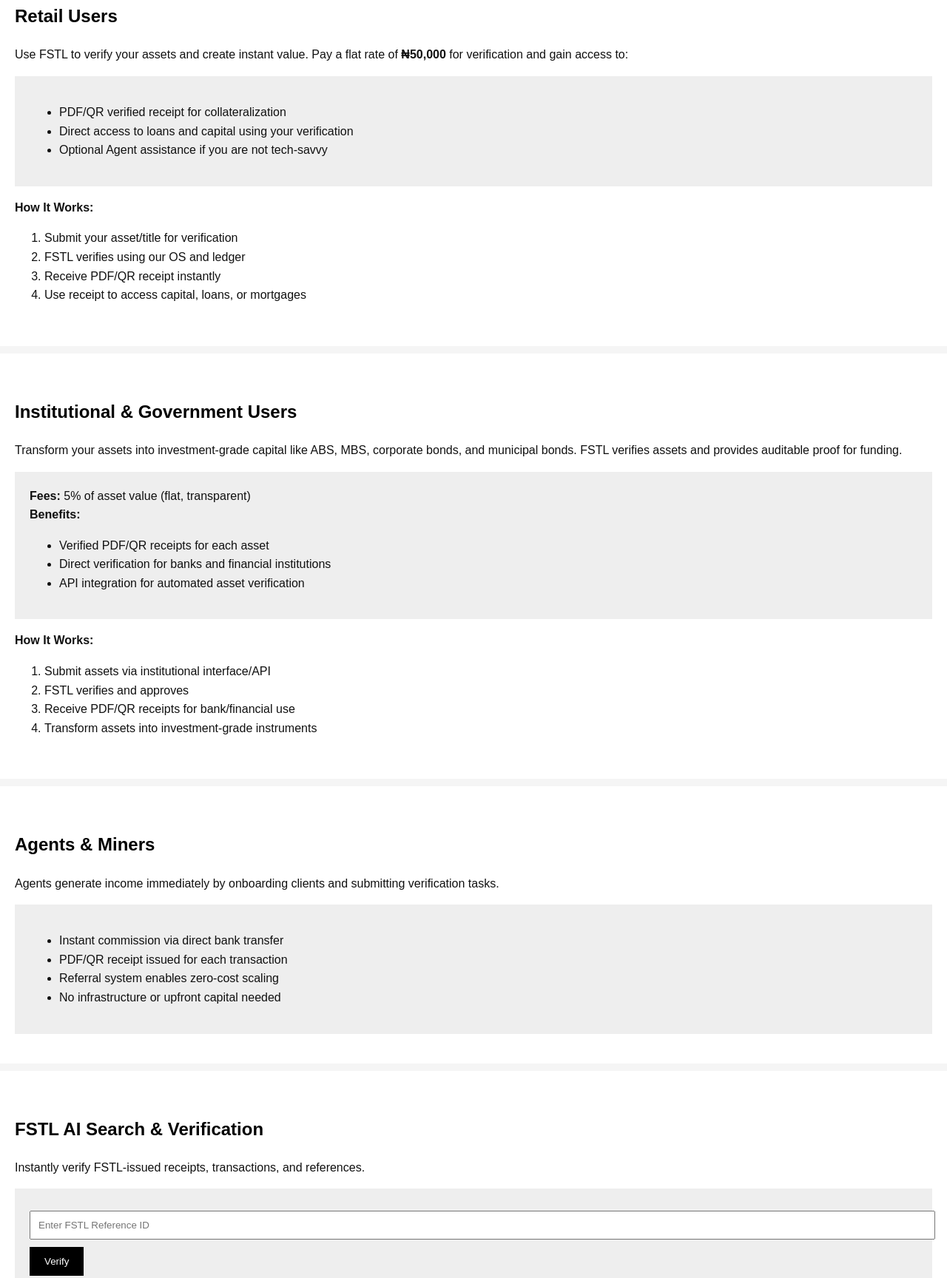
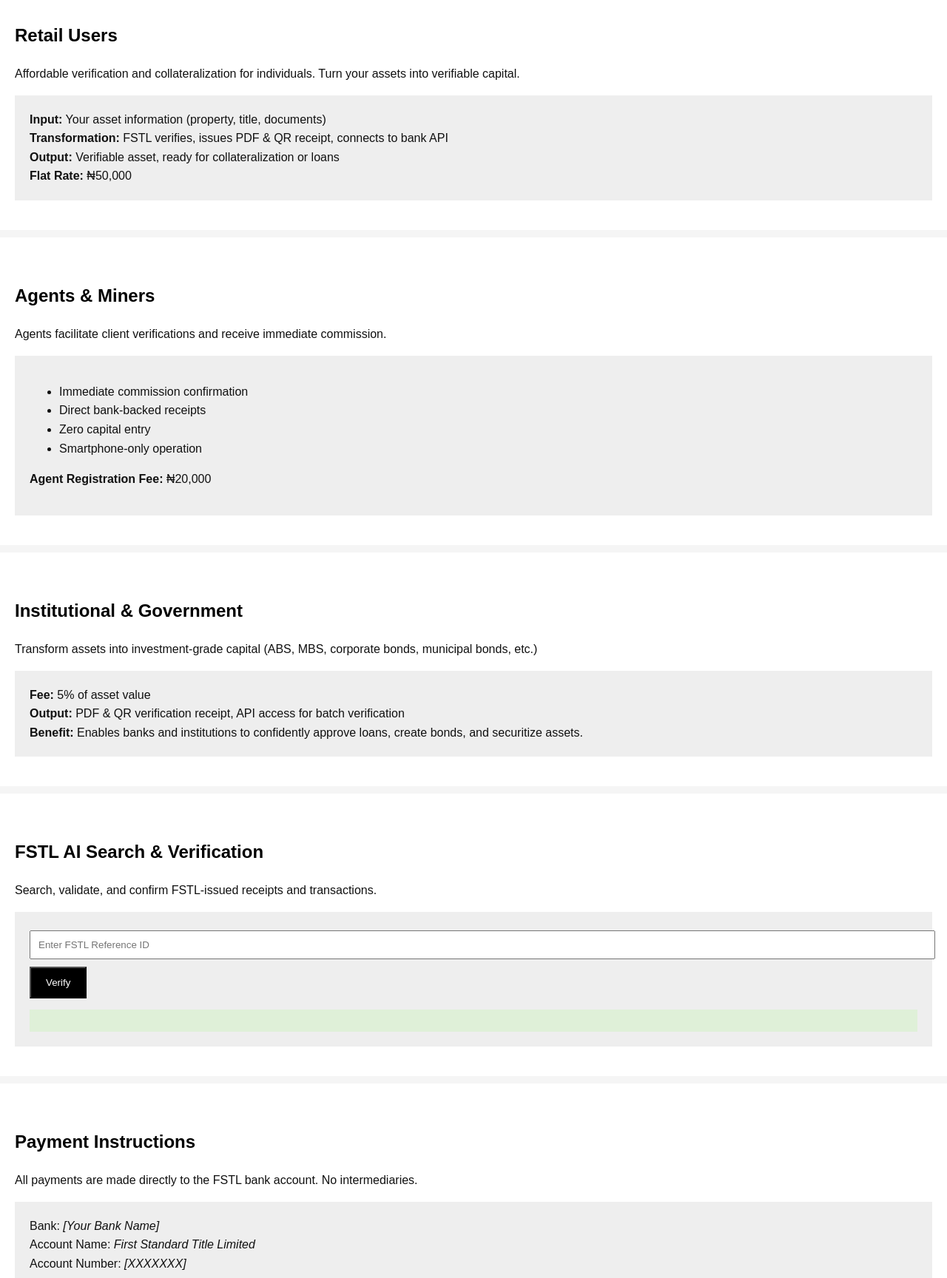
Before and after one commit to omorishaoba-alt/firststandardtitle.github.io, a plain HTML site: page index.html in a window 1280 px wide. Shown: the part 439-2167 px from the top of the page at 74% size. Drawn offline with Linux system fonts and the light colour scheme.

Commit message:
Refactor index.html for clarity and new features
Updated HTML structure and content for improved clarity and functionality. Enhanced styling and added new sections for better user experience.

```diff
--- a/index.html
+++ b/index.html
@@ -1,128 +1,102 @@
 <!DOCTYPE html>
 <html lang="en">
 <head>
-  <meta charset="UTF-8">
-  <title>FSTL – First Standard Title Limited</title>
-  <meta name="viewport" content="width=device-width, initial-scale=1.0">
-  <meta name="description" content="FSTL – Nigeria's Trust Infrastructure for Digital Title Verification, Asset Collateralization, and Instant Revenue Generation">
-  <style>
-    body {font-family: Arial, sans-serif; margin:0; background:#f5f5f5; color:#111; line-height:1.6;}
-    nav {background:#000; padding:15px; position:sticky; top:0;}
-    nav a {color:#fff; margin-right:15px; text-decoration:none; font-weight:bold;}
-    section {padding:40px 20px; background:#fff; margin-bottom:10px;}
-    h1, h2 {color:#000;}
-    .cta {display:inline-block; padding:12px 20px; background:#000; color:#fff; text-decoration:none; margin-top:10px;}
-    .box {background:#eee; padding:20px; margin-top:15px;}
-    footer {background:#000; color:#fff; text-align:center; padding:20px; font-size:14px;}
-    input, select {padding:10px; width:100%; margin-top:10px; margin-bottom:10px;}
-    button {padding:12px 20px; background:#000; color:#fff; border:none; cursor:pointer;}
-  </style>
+<meta charset="UTF-8">
+<title>FSTL – First Standard Title Limited</title>
+<meta name="viewport" content="width=device-width, initial-scale=1.0">
+<meta name="description" content="FSTL – Digital Title Verification, Trust Infrastructure & Zero-Cost Revenue Engine">
+<style>
+  body { font-family: Arial, sans-serif; margin: 0; background:#f5f5f5; color:#111; line-height:1.6;}
+  nav { background:#000; padding:15px; position:sticky; top:0; z-index:100;}
+  nav a { color:#fff; margin-right:15px; text-decoration:none; font-weight:bold;}
+  section { padding:40px 20px; background:#fff; margin-bottom:10px;}
+  h1,h2 { color:#000; }
+  .cta { display:inline-block; padding:12px 20px; background:#000; color:#fff; text-decoration:none; margin-top:10px;}
+  .box { background:#eee; padding:20px; margin-top:15px;}
+  input, select { width:100%; padding:10px; margin-top:5px; }
+  footer { background:#000; color:#fff; text-align:center; padding:20px; font-size:14px; }
+  .result { margin-top:15px; padding:15px; background:#dff0d8; color:#3c763d; }
+</style>
 </head>
 <body>
 
 <nav>
   <a href="#home">Home</a>
   <a href="#retail">Retail</a>
-  <a href="#institution">Institutions</a>
   <a href="#agents">Agents</a>
-  <a href="#search">AI Search</a>
+  <a href="#institutions">Institutions</a>
+  <a href="#ai-search">AI Search</a>
   <a href="#payment">Payment</a>
-  <a href="#faq">FAQ</a>
 </nav>
 
-<!-- Home -->
+<!-- Home Section -->
 <section id="home">
   <h1>First Standard Title Limited (FSTL)</h1>
-  <p>FSTL is Nigeria’s trust infrastructure for digital title verification, collateralization, and institutional confidence. We turn assets into verifiable capital and cash.</p>
+  <p>
+    FSTL is Nigeria’s trust infrastructure for digital title verification, transaction validation,
+    and institutional confidence. Our OS allows anyone to transform assets into verifiable,
+    investment-grade capital safely and seamlessly.
+  </p>
   <div class="box">
     <strong>Operating Principle:</strong><br>
-    INPUTS → TRANSACTION → OUTPUTS<br>
+    Input → Transformation → Output<br>
     Zero Infrastructure. Immediate Revenue. Silent Scale.
   </div>
 </section>
 
-<!-- Retail -->
+<!-- Retail Section -->
 <section id="retail">
   <h2>Retail Users</h2>
-  <p>Use FSTL to verify your assets and create instant value. Pay a flat rate of <strong>₦50,000</strong> for verification and gain access to:</p>
+  <p>Affordable verification and collateralization for individuals. Turn your assets into verifiable capital.</p>
   <div class="box">
-    <ul>
-      <li>PDF/QR verified receipt for collateralization</li>
-      <li>Direct access to loans and capital using your verification</li>
-      <li>Optional Agent assistance if you are not tech-savvy</li>
-    </ul>
-  </div>
-  <p><strong>How It Works:</strong></p>
-  <ol>
-    <li>Submit your asset/title for verification</li>
-    <li>FSTL verifies using our OS and ledger</li>
-    <li>Receive PDF/QR receipt instantly</li>
-    <li>Use receipt to access capital, loans, or mortgages</li>
-  </ol>
-</section>
-
-<!-- Institutions -->
-<section id="institution">
-  <h2>Institutional & Government Users</h2>
-  <p>Transform your assets into investment-grade capital like ABS, MBS, corporate bonds, and municipal bonds. FSTL verifies assets and provides auditable proof for funding.</p>
-  <div class="box">
-    <strong>Fees:</strong> 5% of asset value (flat, transparent)<br>
-    <strong>Benefits:</strong>
-    <ul>
-      <li>Verified PDF/QR receipts for each asset</li>
-      <li>Direct verification for banks and financial institutions</li>
-      <li>API integration for automated asset verification</li>
-    </ul>
-  </div>
-  <p><strong>How It Works:</strong></p>
-  <ol>
-    <li>Submit assets via institutional interface/API</li>
-    <li>FSTL verifies and approves</li>
-    <li>Receive PDF/QR receipts for bank/financial use</li>
-    <li>Transform assets into investment-grade instruments</li>
-  </ol>
-</section>
-
-<!-- Agents / Miners -->
-<section id="agents">
-  <h2>Agents & Miners</h2>
-  <p>Agents generate income immediately by onboarding clients and submitting verification tasks.</p>
-  <div class="box">
-    <ul>
-      <li>Instant commission via direct bank transfer</li>
-      <li>PDF/QR receipt issued for each transaction</li>
-      <li>Referral system enables zero-cost scaling</li>
-      <li>No infrastructure or upfront capital needed</li>
-    </ul>
+    <strong>Input:</strong> Your asset information (property, title, documents)<br>
+    <strong>Transformation:</strong> FSTL verifies, issues PDF & QR receipt, connects to bank API<br>
+    <strong>Output:</strong> Verifiable asset, ready for collateralization or loans<br>
+    <strong>Flat Rate:</strong> ₦50,000
   </div>
 </section>
 
-<!-- AI Search -->
-<section id="search">
-  <h2>FSTL AI Search & Verification</h2>
-  <p>Instantly verify FSTL-issued receipts, transactions, and references.</p>
+<!-- Agents Section -->
+<section id="agents">
+  <h2>Agents & Miners</h2>
+  <p>Agents facilitate client verifications and receive immediate commission.</p>
   <div class="box">
-    <input type="text" placeholder="Enter FSTL Reference ID" id="fref">
-    <button onclick="verifyReference()">Verify</button>
-    <p id="searchResult"></p>
+    <ul>
+      <li>Immediate commission confirmation</li>
+      <li>Direct bank-backed receipts</li>
+      <li>Zero capital entry</li>
+      <li>Smartphone-only operation</li>
+    </ul>
+    <p><strong>Agent Registration Fee:</strong> ₦20,000</p>
   </div>
-  <script>
-    function verifyReference() {
-      const ref = document.getElementById('fref').value;
-      if(!ref) {alert('Enter reference'); return;}
-      // Simulated verification (replace with actual API call)
-      const verified = Math.random() > 0.2; // 80% chance verified
-      document.getElementById('searchResult').innerHTML = verified
-        ? `✔ Reference ${ref} VERIFIED. PDF/QR receipt available.`
-        : `✖ Reference ${ref} NOT VERIFIED.`;
-    }
-  </script>
 </section>
 
-<!-- Payment -->
+<!-- Institutions Section -->
+<section id="institutions">
+  <h2>Institutional & Government</h2>
+  <p>Transform assets into investment-grade capital (ABS, MBS, corporate bonds, municipal bonds, etc.)</p>
+  <div class="box">
+    <strong>Fee:</strong> 5% of asset value<br>
+    <strong>Output:</strong> PDF & QR verification receipt, API access for batch verification<br>
+    <strong>Benefit:</strong> Enables banks and institutions to confidently approve loans, create bonds, and securitize assets.
+  </div>
+</section>
+
+<!-- AI Search Section -->
+<section id="ai-search">
+  <h2>FSTL AI Search & Verification</h2>
+  <p>Search, validate, and confirm FSTL-issued receipts and transactions.</p>
+  <div class="box">
+    <input type="text" id="fref" placeholder="Enter FSTL Reference ID">
+    <button onclick="verifyReference()" class="cta">Verify</button>
+    <div id="searchResult" class="result"></div>
+  </div>
+</section>
+
+<!-- Payment Section -->
 <section id="payment">
-  <h2>Pay FSTL – Direct Bank Transfer</h2>
-  <p>All payments go directly to FSTL’s bank account. No intermediaries.</p>
+  <h2>Payment Instructions</h2>
+  <p>All payments are made directly to the FSTL bank account. No intermediaries.</p>
   <div class="box">
     Bank: <em>[Your Bank Name]</em><br>
     Account Name: <em>First Standard Title Limited</em><br>
@@ -131,23 +105,34 @@
   </div>
 </section>
 
-<!-- FAQ -->
-<section id="faq">
-  <h2>Frequently Asked Questions</h2>
-  <div class="box">
-    <strong>Q:</strong> How does FSTL verification turn my asset into capital?<br>
-    <strong>A:</strong> FSTL provides verifiable PDF/QR receipts recognized by banks, allowing you to access loans or mortgages instantly.<br><br>
-    <strong>Q:</strong> Can I use FSTL without an agent?<br>
-    <strong>A:</strong> Yes. Retail users can access the OS directly, agents are optional.<br><br>
-    <strong>Q:</strong> Are institutional verifications secure?<br>
-    <strong>A:</strong> Yes. API access is token-protected and all data is stored in encrypted cloud ledgers.
-  </div>
-</section>
+<footer>
+  © First Standard Title Limited (FSTL)<br>
+  Digital Trust • Verification • Infrastructure
+</footer>
 
-<footer>
-  © First Standard Title Limited (FSTL) – Iwori Osa Aweda Jawusa – The Redeemer of Shadows & Guardian of Truth<br>
-  Digital Trust • Verification • Collateralization • Revenue Engine
-</footer>
+<script>
+// AI Search Verification Stub
+async function verifyReference() {
+  const ref = document.getElementById('fref').value.trim();
+  if(!ref) { alert('Enter reference ID'); return; }
+
+  // Simulated API call
+  const simulatedAPI = {
+    'FSTL-REF-001': {status:'VERIFIED', pdf_url:'#', qr_code_url:'#'},
+    'FSTL-REF-002': {status:'PENDING', pdf_url:'#', qr_code_url:'#'}
+  };
+  const data = simulatedAPI[ref] || {status:'INVALID', pdf_url:'#', qr_code_url:'#'};
+
+  if(data.status === 'VERIFIED') {
+    document.getElementById('searchResult').innerHTML =
+      `✔ Reference ${ref} VERIFIED.<br>
+       <a href="${data.pdf_url}" target="_blank">Download PDF</a> |
+       <a href="${data.qr_code_url}" target="_blank">Download QR</a>`;
+  } else {
+    document.getElementById('searchResult').innerHTML = `✖ Reference ${ref} ${data.status}`;
+  }
+}
+</script>
 
 </body>
 </html>
```
